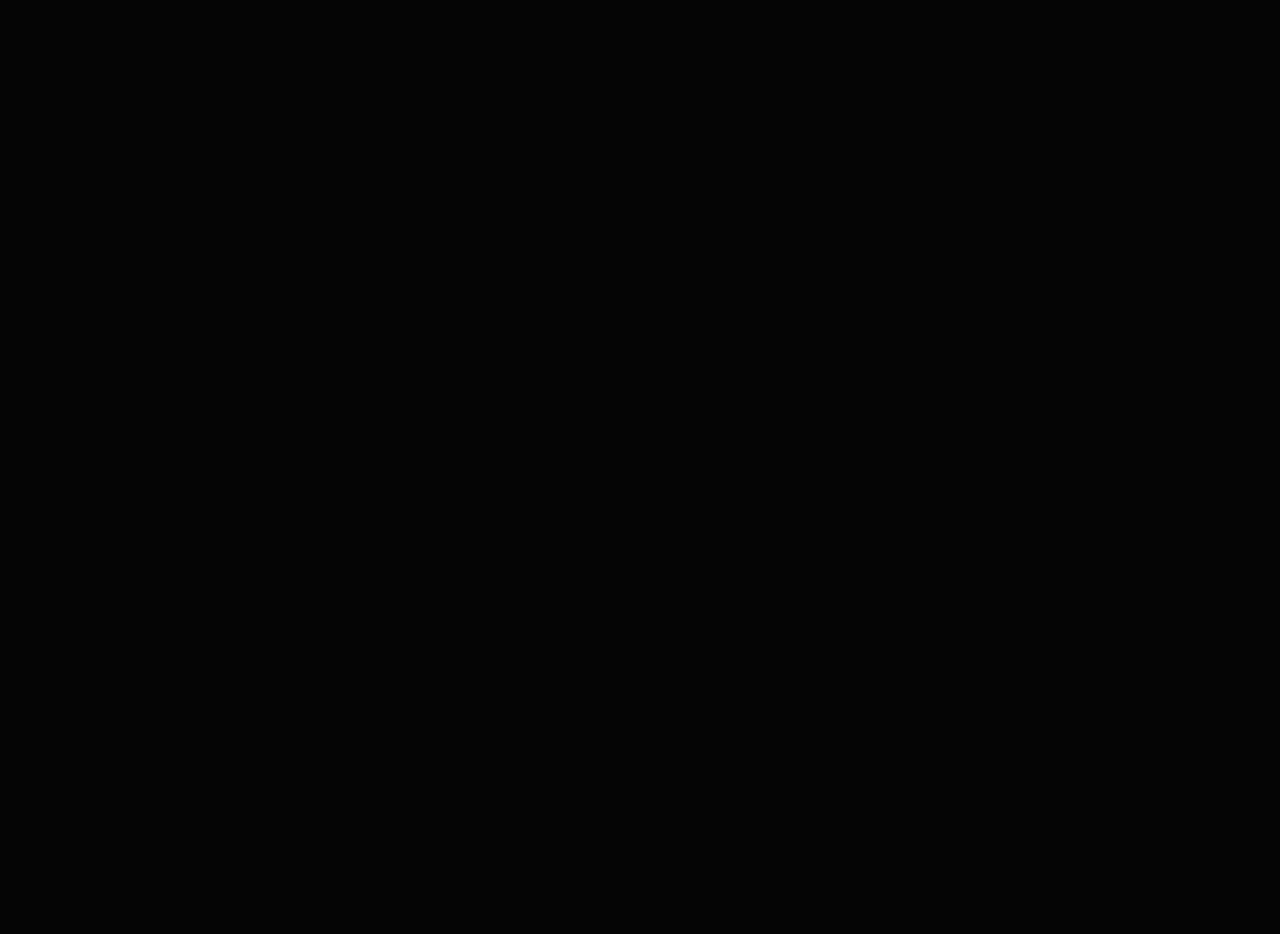
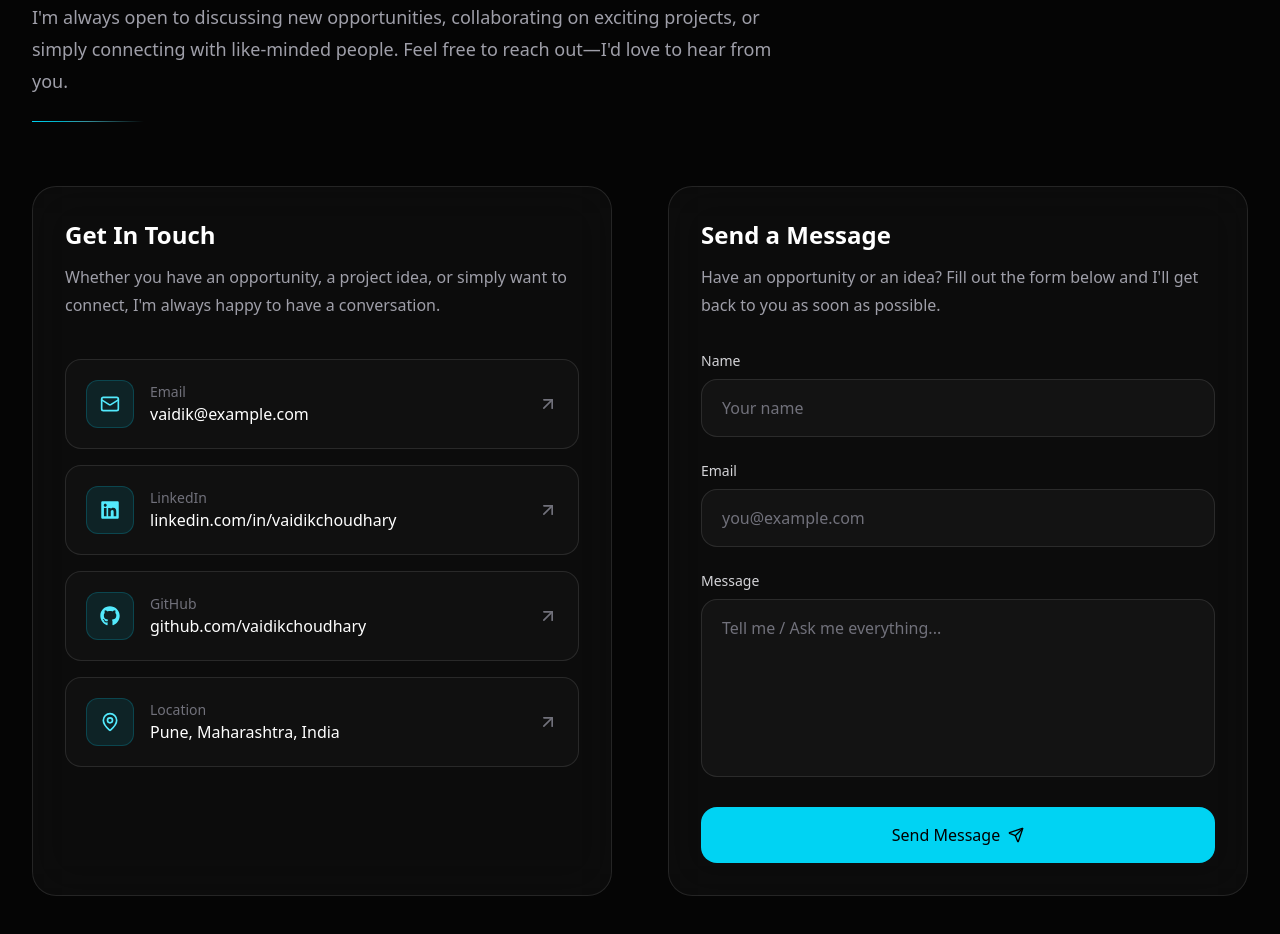
Before and after one commit to Vaidik1199/portfolio, a Next.js app: page / in a window 1280 px wide. Shown: the part 8120-9054 px from the top of the page. Before the commit the page ends 7836 px from the top, so only its background shows below. Built offline with nearby package versions, Linux system fonts and the light colour scheme.

Commit message:
completed contact section

```diff
--- a/app/page.tsx
+++ b/app/page.tsx
@@ -4,6 +4,7 @@
 import Skills from "@/components/skills/Skills";
 import Projects from "@/components/projects/Projects";
 import Experience from "@/components/experience/Experience";
+import Contact from "@/components/contact/Contact";
 
 export default function Home() {
   return (
@@ -20,6 +21,8 @@
         <Projects />
 
         <Experience />
+
+        <Contact />
       </main>
     </>
   );
--- /dev/null
+++ b/components/contact/Contact.tsx
@@ -0,0 +1,25 @@
+import ContactBadge from "./ContactBadge";
+import ContactForm from "./ContactForm";
+import ContactHeading from "./ContactHeading";
+import ContactInfo from "./ContactInfo";
+
+export default function Contact() {
+  return (
+    <section
+      id="contact"
+      className="relative overflow-hidden py-28 sm:py-32"
+    >
+      <div className="mx-auto flex max-w-7xl flex-col gap-16 px-6 lg:px-8">
+        <div className="space-y-6">
+          <ContactBadge />
+          <ContactHeading />
+        </div>
+
+        <div className="grid gap-10 lg:grid-cols-2 lg:gap-14">
+          <ContactInfo />
+          <ContactForm />
+        </div>
+      </div>
+    </section>
+  );
+}
--- /dev/null
+++ b/components/contact/ContactBadge.tsx
@@ -0,0 +1,15 @@
+import { Mail } from "lucide-react";
+
+import Badge from "@/components/ui/Badge";
+
+export default function ContactBadge() {
+  return (
+    <Badge className="w-fit gap-2 rounded-full border border-cyan-400/20 bg-cyan-400/10 px-4 py-2 text-cyan-200 backdrop-blur-xl">
+      <Mail className="h-3.5 w-3.5" />
+
+      <span className="text-xs font-medium tracking-wide">
+        Contact Me
+      </span>
+    </Badge>
+  );
+}
--- /dev/null
+++ b/components/contact/ContactForm.tsx
@@ -0,0 +1,87 @@
+"use client";
+
+import { motion } from "motion/react";
+import { Send } from "lucide-react";
+
+export default function ContactForm() {
+  return (
+    <motion.form
+      initial={{ opacity: 0, x: 40 }}
+      whileInView={{ opacity: 1, x: 0 }}
+      viewport={{ once: true, amount: 0.3 }}
+      transition={{
+        duration: 0.7,
+        ease: [0.22, 1, 0.36, 1],
+      }}
+      className="rounded-3xl border border-white/10 bg-white/[0.03] p-8 backdrop-blur-xl"
+    >
+      <h3 className="text-2xl font-bold text-white">
+        Send a Message
+      </h3>
+
+      <p className="mt-3 leading-7 text-zinc-400">
+        Have an opportunity or an idea? Fill out the form below and I'll get
+        back to you as soon as possible.
+      </p>
+
+      <div className="mt-8 space-y-6">
+        <div>
+          <label
+            htmlFor="name"
+            className="mb-2 block text-sm font-medium text-zinc-300"
+          >
+            Name
+          </label>
+
+          <input
+            id="name"
+            type="text"
+            placeholder="Your name"
+            className="w-full rounded-2xl border border-white/10 bg-white/[0.03] px-5 py-4 text-white outline-none transition-all duration-300 placeholder:text-zinc-500 focus:border-cyan-400/40 focus:ring-2 focus:ring-cyan-400/10"
+          />
+        </div>
+
+        <div>
+          <label
+            htmlFor="email"
+            className="mb-2 block text-sm font-medium text-zinc-300"
+          >
+            Email
+          </label>
+
+          <input
+            id="email"
+            type="email"
+            placeholder="you@example.com"
+            className="w-full rounded-2xl border border-white/10 bg-white/[0.03] px-5 py-4 text-white outline-none transition-all duration-300 placeholder:text-zinc-500 focus:border-cyan-400/40 focus:ring-2 focus:ring-cyan-400/10"
+          />
+        </div>
+
+        <div>
+          <label
+            htmlFor="message"
+            className="mb-2 block text-sm font-medium text-zinc-300"
+          >
+            Message
+          </label>
+
+          <textarea
+            id="message"
+            rows={6}
+            placeholder="Tell me / Ask me everything..."
+            className="w-full resize-none rounded-2xl border border-white/10 bg-white/[0.03] px-5 py-4 text-white outline-none transition-all duration-300 placeholder:text-zinc-500 focus:border-cyan-400/40 focus:ring-2 focus:ring-cyan-400/10"
+          />
+        </div>
+
+        <button
+          type="submit"
+          className="group inline-flex w-full items-center justify-center gap-2 rounded-2xl bg-cyan-400 px-6 py-4 font-semibold text-black transition-all duration-300 hover:scale-[1.02] hover:shadow-[0_0_30px_rgba(103,232,249,0.35)]"
+        >
+          <span>Send Message</span>
+
+          <Send className="h-4 w-4 transition-transform duration-300 group-hover:translate-x-1" />
+        </button>
+      </div>
+    </motion.form>
+  );
+}
--- /dev/null
+++ b/components/contact/ContactHeading.tsx
@@ -0,0 +1,53 @@
+"use client";
+
+import { motion } from "motion/react";
+
+export default function ContactHeading() {
+  return (
+    <div className="space-y-6">
+      <motion.h2
+        initial={{ opacity: 0, y: 24 }}
+        whileInView={{ opacity: 1, y: 0 }}
+        viewport={{ once: true, amount: 0.4 }}
+        transition={{
+          duration: 0.7,
+          ease: [0.22, 1, 0.36, 1],
+        }}
+        className="max-w-4xl text-4xl font-bold leading-tight text-white sm:text-5xl md:text-6xl"
+      >
+        Let's
+        <span className="bg-gradient-to-r from-cyan-300 via-white to-cyan-400 bg-clip-text text-transparent">
+          {" "}
+          Connect
+        </span>
+      </motion.h2>
+
+      <motion.p
+        initial={{ opacity: 0, y: 18 }}
+        whileInView={{ opacity: 1, y: 0 }}
+        viewport={{ once: true, amount: 0.4 }}
+        transition={{
+          delay: 0.15,
+          duration: 0.7,
+          ease: [0.22, 1, 0.36, 1],
+        }}
+        className="max-w-3xl text-lg leading-8 text-zinc-400"
+      >
+        I'm always open to discussing new opportunities, collaborating on
+        exciting projects, or simply connecting with like-minded people. Feel
+        free to reach out—I'd love to hear from you.
+      </motion.p>
+
+      <motion.div
+        initial={{ opacity: 0, scaleX: 0 }}
+        whileInView={{ opacity: 1, scaleX: 1 }}
+        viewport={{ once: true }}
+        transition={{
+          delay: 0.2,
+          duration: 0.8,
+        }}
+        className="h-px w-28 origin-left bg-gradient-to-r from-cyan-400 via-cyan-300/60 to-transparent"
+      />
+    </div>
+  );
+}
--- /dev/null
+++ b/components/contact/ContactInfo.tsx
@@ -0,0 +1,68 @@
+"use client";
+
+import { motion } from "motion/react";
+import { ArrowUpRight } from "lucide-react";
+
+import { contactItems } from "./contact.data";
+
+export default function ContactInfo() {
+  return (
+    <motion.div
+      initial={{ opacity: 0, x: -40 }}
+      whileInView={{ opacity: 1, x: 0 }}
+      viewport={{ once: true, amount: 0.3 }}
+      transition={{
+        duration: 0.7,
+        ease: [0.22, 1, 0.36, 1],
+      }}
+      className="rounded-3xl border border-white/10 bg-white/[0.03] p-8 backdrop-blur-xl"
+    >
+      <h3 className="text-2xl font-bold text-white">
+        Get In Touch
+      </h3>
+
+      <p className="mt-3 leading-7 text-zinc-400">
+        Whether you have an opportunity, a project idea, or simply want to
+        connect, I'm always happy to have a conversation.
+      </p>
+
+      <div className="mt-10 space-y-4">
+        {contactItems.map((item) => {
+          const Icon = item.icon;
+
+          return (
+            <a
+              key={item.title}
+              href={item.href}
+              target={item.href.startsWith("http") ? "_blank" : undefined}
+              rel={
+                item.href.startsWith("http")
+                  ? "noopener noreferrer"
+                  : undefined
+              }
+              className="group flex items-center justify-between rounded-2xl border border-white/10 bg-white/[0.02] p-5 transition-all duration-300 hover:border-cyan-400/30 hover:bg-cyan-400/5 hover:shadow-[0_0_35px_rgba(103,232,249,0.08)]"
+            >
+              <div className="flex items-center gap-4">
+                <div className="flex h-12 w-12 items-center justify-center rounded-xl border border-cyan-400/20 bg-cyan-400/10">
+                  <Icon size={20} className="text-cyan-300" />
+                </div>
+
+                <div>
+                  <p className="text-sm text-zinc-500">
+                    {item.title}
+                  </p>
+
+                  <p className="font-medium text-white transition-colors group-hover:text-cyan-300">
+                    {item.value}
+                  </p>
+                </div>
+              </div>
+
+              <ArrowUpRight className="h-5 w-5 text-zinc-500 transition-all duration-300 group-hover:translate-x-1 group-hover:-translate-y-1 group-hover:text-cyan-300" />
+            </a>
+          );
+        })}
+      </div>
+    </motion.div>
+  );
+}
--- /dev/null
+++ b/components/contact/contact.data.ts
@@ -0,0 +1,36 @@
+import { Mail, MapPin } from "lucide-react";
+import { FaGithub, FaLinkedin } from "react-icons/fa";
+
+export interface ContactItem {
+  icon: any;
+  title: string;
+  value: string;
+  href: string;
+}
+
+export const contactItems: ContactItem[] = [
+  {
+    icon: Mail,
+    title: "Email",
+    value: "vaidik@example.com",
+    href: "mailto:vaidik@example.com",
+  },
+  {
+    icon: FaLinkedin,
+    title: "LinkedIn",
+    value: "linkedin.com/in/vaidikchoudhary",
+    href: "https://linkedin.com/in/vaidikchoudhary",
+  },
+  {
+    icon: FaGithub,
+    title: "GitHub",
+    value: "github.com/vaidikchoudhary",
+    href: "https://github.com/vaidikchoudhary",
+  },
+  {
+    icon: MapPin,
+    title: "Location",
+    value: "Pune, Maharashtra, India",
+    href: "https://maps.google.com/?q=Pune,Maharashtra,India",
+  },
+];
```
